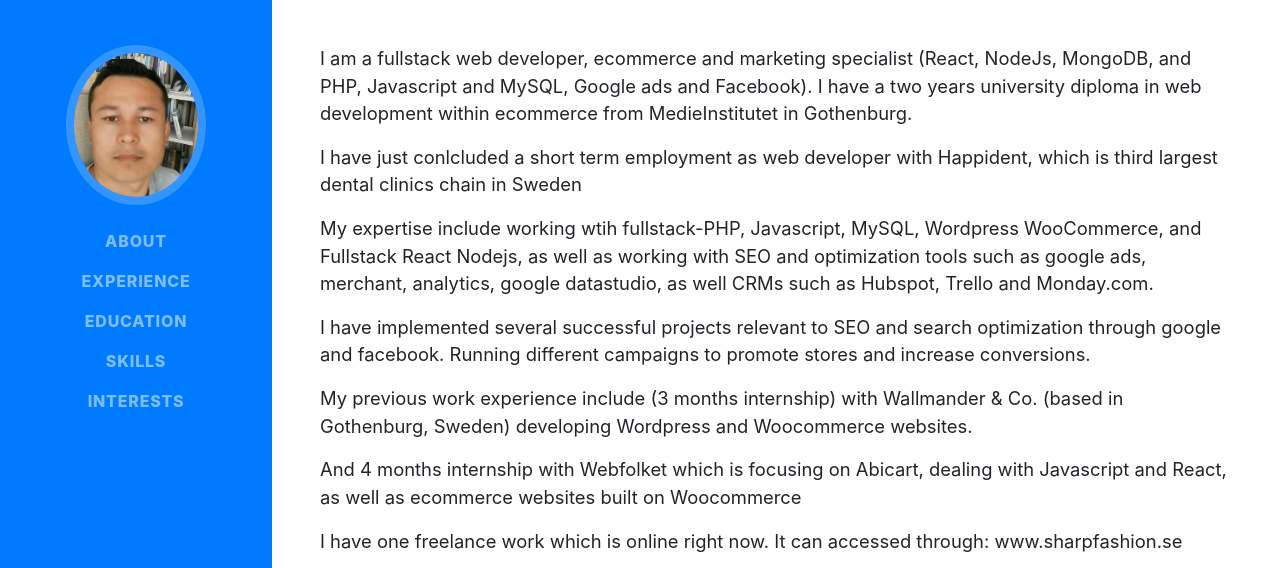
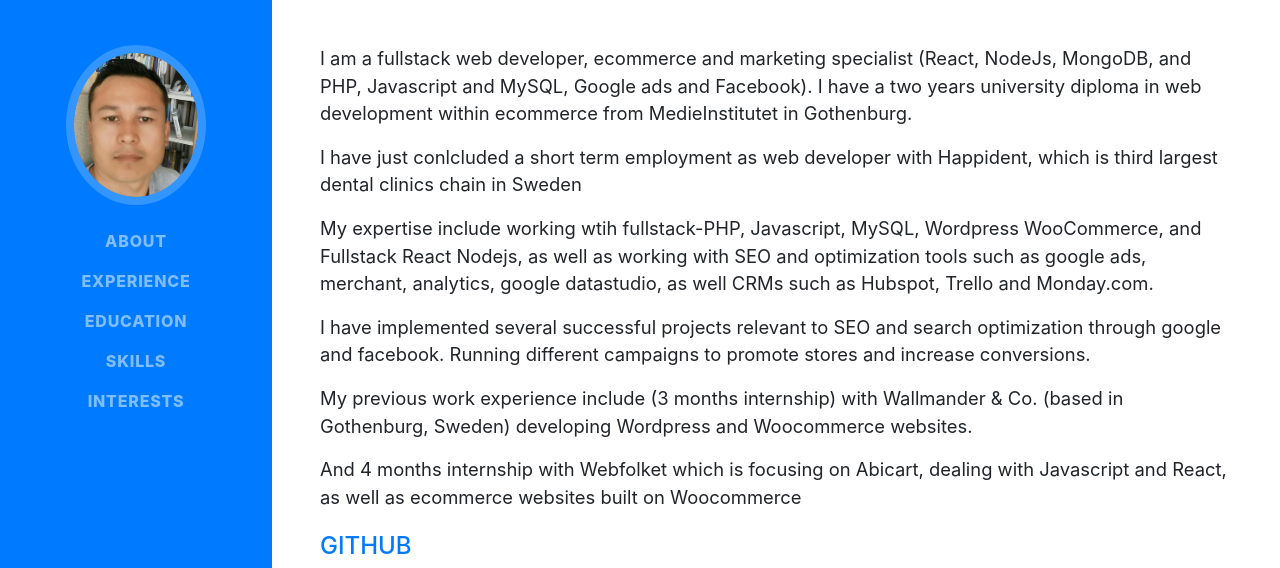
Before and after one commit to HumayunBA/CV, a website with bundled scripts: page index.html in a window 1280 px wide. Shown: the part 171-739 px from the top of the page. Built offline with nearby package versions, Linux system fonts and the light colour scheme; files whose address does not match are found by name; a web font is replaced by a local one.

Commit message:
Update index.html

```diff
--- a/index.html
+++ b/index.html
@@ -67,7 +67,6 @@
         <p class="lead mb-">I have implemented several successful projects relevant to SEO and search optimization through google and facebook. Running different campaigns to promote stores and increase conversions.</p>
         <p class="lead mb-">My previous work experience include (3 months internship) with Wallmander & Co. (based in Gothenburg, Sweden) developing Wordpress and Woocommerce websites.</p>
         <p class="lead mb-">And 4 months internship with Webfolket which is focusing on Abicart, dealing with Javascript and React, as well as ecommerce websites built on Woocommerce</p>
-        <p class="lead mb-">I have one freelance work which is online right now. It can accessed through: www.sharpfashion.se</p>
 
 
          <div class="subheading mb-3 text-primary">Github</div>
```
